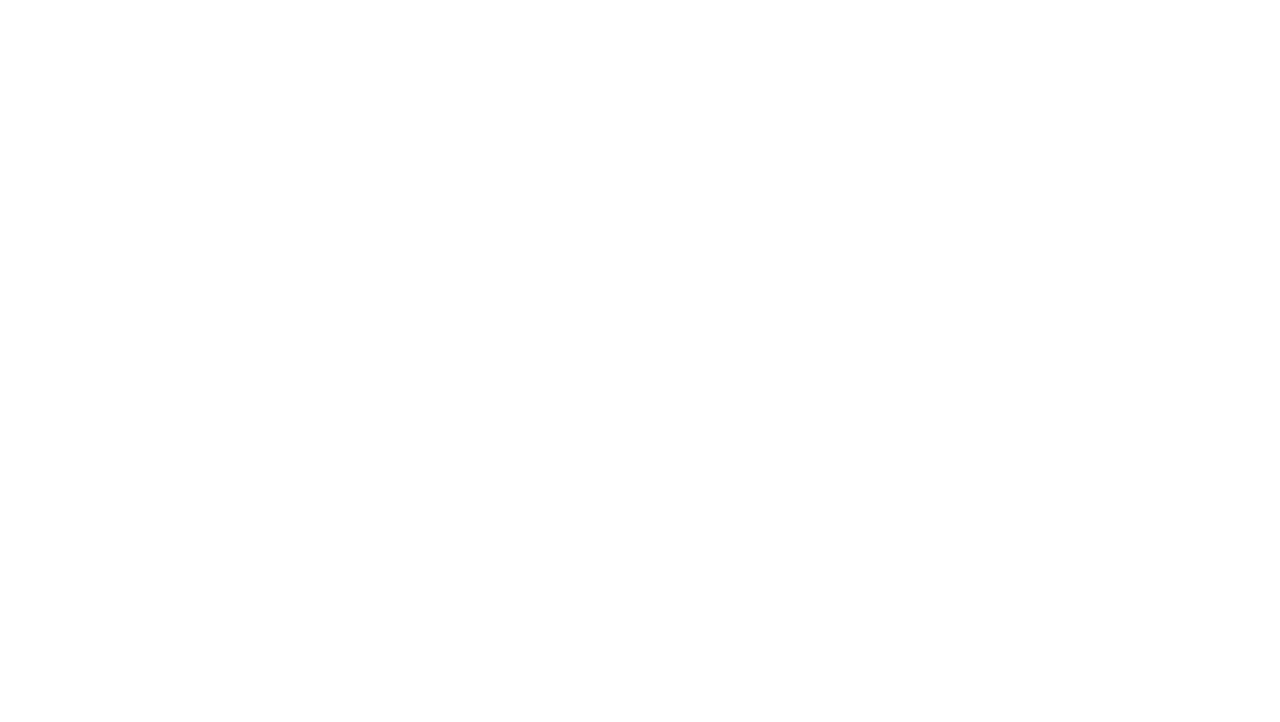
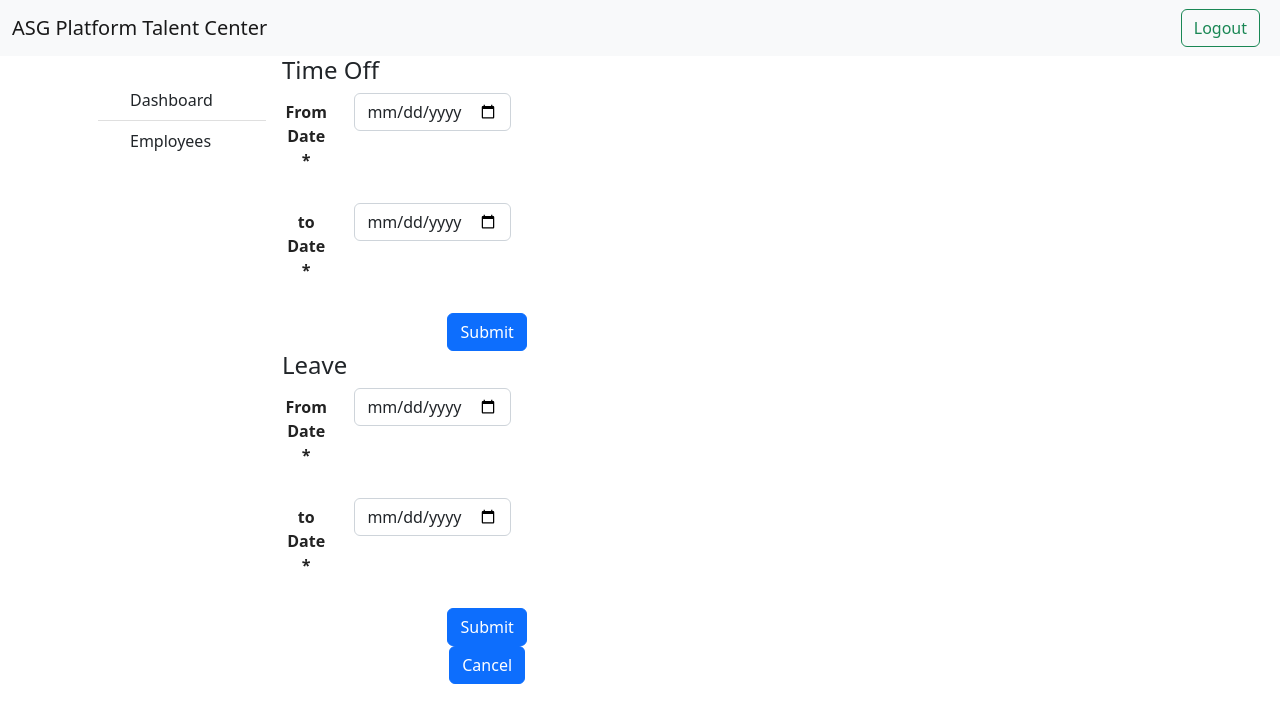
Before and after one commit to aspiring-foneapi/HRMS, a React (Create React App) app in the folder frontend/: page /timeoffemployee/1 in a window 1280 px wide. Before the commit this address had no page. Shown: the top 722 px of the page. Built offline with nearby package versions, Linux system fonts and the light colour scheme; no server answers.

Commit message:
correcting mistake like routing when clicking a submit/home/cancel button

```diff
--- a/frontend/src/App.js
+++ b/frontend/src/App.js
@@ -21,6 +21,7 @@ import UserDashboard from "./components/UserDashboard";
 import EditInformation from "./components/EditInformation";
 import SetupEmployee from "./components/SetupEmployee";
 import SetupOnboard from "./components/SetupOnboard";
+import TimeoffEmployee from "./components/TimeoffEmployee";
 
 function App() {
   const [userData, setUserData] = useState();
@@ -76,6 +77,17 @@ function App() {
                 (userData && userData._id && userData.role === "Admin") ||
                 "Employee" ? (
                   <Timeoff />
+                ) : (
+                  <Login />
+                )
+              }
+            />
+            <Route
+              path="/timeoffemployee/:id"
+              element={
+                (userData && userData._id && userData.role === "Admin") ||
+                "Employee" ? (
+                  <TimeoffEmployee />
                 ) : (
                   <Login />
                 )
--- a/frontend/src/components/EditInformation.js
+++ b/frontend/src/components/EditInformation.js
@@ -164,7 +164,7 @@ function EditInformation() {
                 </div>
                 <button
                   className="btn btn-primary"
-                  onClick={() => navigate(`/timeoff/${updateEmployee._id}`)}
+                  onClick={() => navigate(`/timeoffemployee/${id}`)}
                 >
                   Apply Leave/Time Off
                 </button>{" "}
--- a/frontend/src/components/Timeoff.js
+++ b/frontend/src/components/Timeoff.js
@@ -2,6 +2,7 @@ import React, { useEffect, useState } from "react";
 import { Link, useNavigate, useParams } from "react-router-dom";
 import axios from "axios";
 import { Container } from "react-bootstrap";
+import Home from "./Home";
 
 function Timeoff() {
   const APIrenderer = "https://hrms-api.onrender.com";
@@ -49,23 +50,7 @@ function Timeoff() {
 
   return (
     <React.Fragment>
-      <header>
-        <nav className="navbar navbar-light bg-light">
-          <div className="container-fluid">
-            <Link className="navbar-brand" to={"/home"}>
-              ASG Platform Talent Center
-            </Link>
-            <form className="d-flex">
-              <button
-                className="btn btn-outline-success me-2"
-                onClick={() => navigate("/")}
-              >
-                Logout
-              </button>
-            </form>
-          </div>
-        </nav>
-      </header>
+      <Home>
         <Container>
           <div>
             <main>
@@ -148,7 +133,10 @@ function Timeoff() {
                   </div>
                 </div>
                 <div className="text-center">
-                <button onClick={handleLeaveSubmit} className="btn btn-primary">
+                  <button
+                    onClick={handleLeaveSubmit}
+                    className="btn btn-primary"
+                  >
                     Submit
                   </button>{" "}
                 </div>
@@ -164,6 +152,7 @@ function Timeoff() {
             </main>
           </div>
         </Container>
+      </Home>
     </React.Fragment>
   );
 }
--- /dev/null
+++ b/frontend/src/components/TimeoffEmployee.js
@@ -0,0 +1,155 @@
+import React, { useEffect, useState } from "react";
+import { Link, useNavigate, useParams } from "react-router-dom";
+import axios from "axios";
+import { Container } from "react-bootstrap";
+import EmployeeDashboard from "./EmployeeDashboard";
+
+function TimeoffEmployee() {
+  const APIrenderer = "https://hrms-api.onrender.com";
+  const navigate = useNavigate();
+  const { id } = useParams();
+
+  const [updateEmployee, setUpdateEmployee] = useState({
+    timeoff: "",
+    timeoffdate: "",
+    leave: "",
+  });
+
+  useEffect(() => {
+    axios
+      .get(`${APIrenderer}/users/${id}`)
+      .then((res) => {
+        setUpdateEmployee(res.data);
+      })
+      .catch((err) => {
+        console.log(err);
+      });
+  }, []);
+
+  const handleChange = (e) => {
+    e.preventDefault();
+    const { name, value } = e.target;
+    setUpdateEmployee((prev) => {
+      return { ...prev, [name]: value };
+    });
+  };
+
+  const handleTimeOffSubmit = async () => {
+    await axios
+      .put(`${APIrenderer}/users/${id}`, updateEmployee)
+      .then((res) => alert("Applicant is Updated", res));
+    navigate(`/editinformation/${id}`);
+  };
+
+  const handleLeaveSubmit = async () => {
+    await axios
+      .put(`${APIrenderer}/users/${id}`, updateEmployee)
+      .then((res) => alert("Applicant is Updated", res));
+    navigate(`/editinformation/${id}`);
+  };
+
+  return (
+    <React.Fragment>
+      <EmployeeDashboard>
+        <div>
+          <main>
+            <form onSubmit={handleChange}>
+              <div className="row mb-4">
+                <div>
+                  <h4>Time Off</h4>
+                </div>
+                <label className="col-sm-2 col-form-label text-center">
+                  From Date <span className="astriccolor">*</span>
+                </label>
+                <div className="col-sm-5">
+                  <input
+                    type="date"
+                    className="form-control"
+                    name="timeofffromdate"
+                    placeholder="dd-mm-yyyy"
+                    onChange={handleChange}
+                  />
+                  <span className="text-danger"> </span>
+                </div>
+              </div>
+              <div className="row mb-4">
+                <label className="col-sm-2 col-form-label text-center">
+                  to Date <span className="astriccolor">*</span>
+                </label>
+                <div className="col-sm-5">
+                  <input
+                    type="date"
+                    className="form-control"
+                    name="timeofftodate"
+                    placeholder="dd-mm-yyyy"
+                    onChange={handleChange}
+                  />
+                  <span className="text-danger"> </span>
+                </div>
+              </div>
+              <div className="text-center">
+                <button
+                  onClick={handleTimeOffSubmit}
+                  className="btn btn-primary"
+                >
+                  Submit
+                </button>{" "}
+              </div>
+            </form>
+            <form onSubmit={handleChange}>
+              <div>
+                <h4>Leave</h4>
+              </div>
+              <div className="row mb-4 text-center">
+                <label className="col-sm-2 col-form-label">
+                  From Date <span className="astriccolor">*</span>
+                </label>
+
+                <div className="col-sm-5 text-center">
+                  <input
+                    type="date"
+                    className="form-control"
+                    name="leavefromdate"
+                    placeholder="dd-mm-yyyy"
+                    onChange={handleChange}
+                  />
+                  <span className="text-danger"> </span>
+                </div>
+              </div>
+              <div className="row mb-4 text-center">
+                <label className="col-sm-2 col-form-label">
+                  to Date <span className="astriccolor">*</span>
+                </label>
+                <div className="col-sm-5 text-center">
+                  <input
+                    type="date"
+                    className="form-control"
+                    name="leavetodate"
+                    placeholder="dd-mm-yyyy"
+                    onChange={handleChange}
+                  />
+                  <span className="text-danger"> </span>
+                </div>
+              </div>
+              <div className="text-center">
+                <button onClick={handleLeaveSubmit} className="btn btn-primary">
+                  Submit
+                </button>{" "}
+              </div>
+              <div className="text-center">
+                <button
+                  onClick={() => navigate(`/editinformation/${id}`)}
+                  className="btn btn-primary"
+                >
+                  Cancel
+                </button>
+              </div>
+            </form>
+          </main>
+        </div>
+      </EmployeeDashboard>
+    </React.Fragment>
+  );
+}
+
+export default TimeoffEmployee;
```
Also changed, not shown: 7 other files (tests, documents, lock files or other folders). Lines whose indentation alone changed are shown as unchanged.
